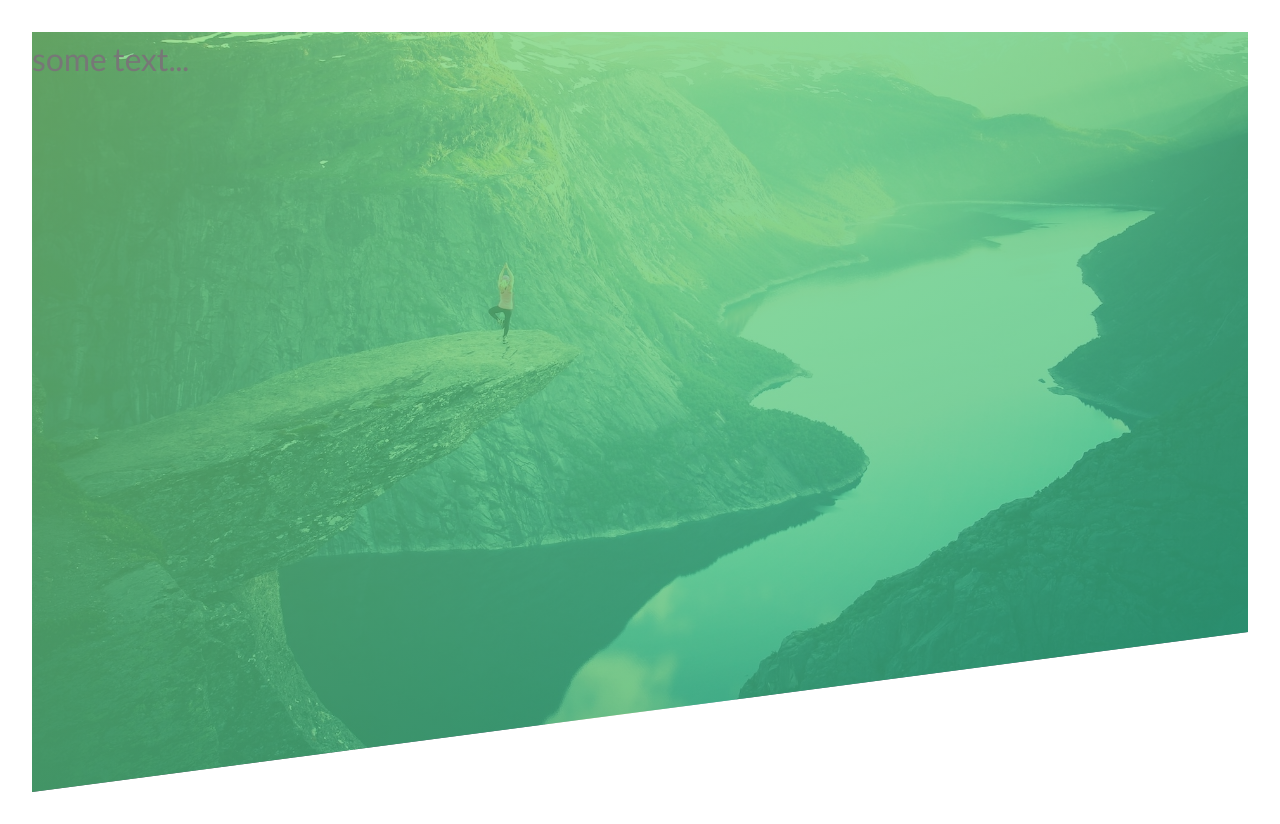
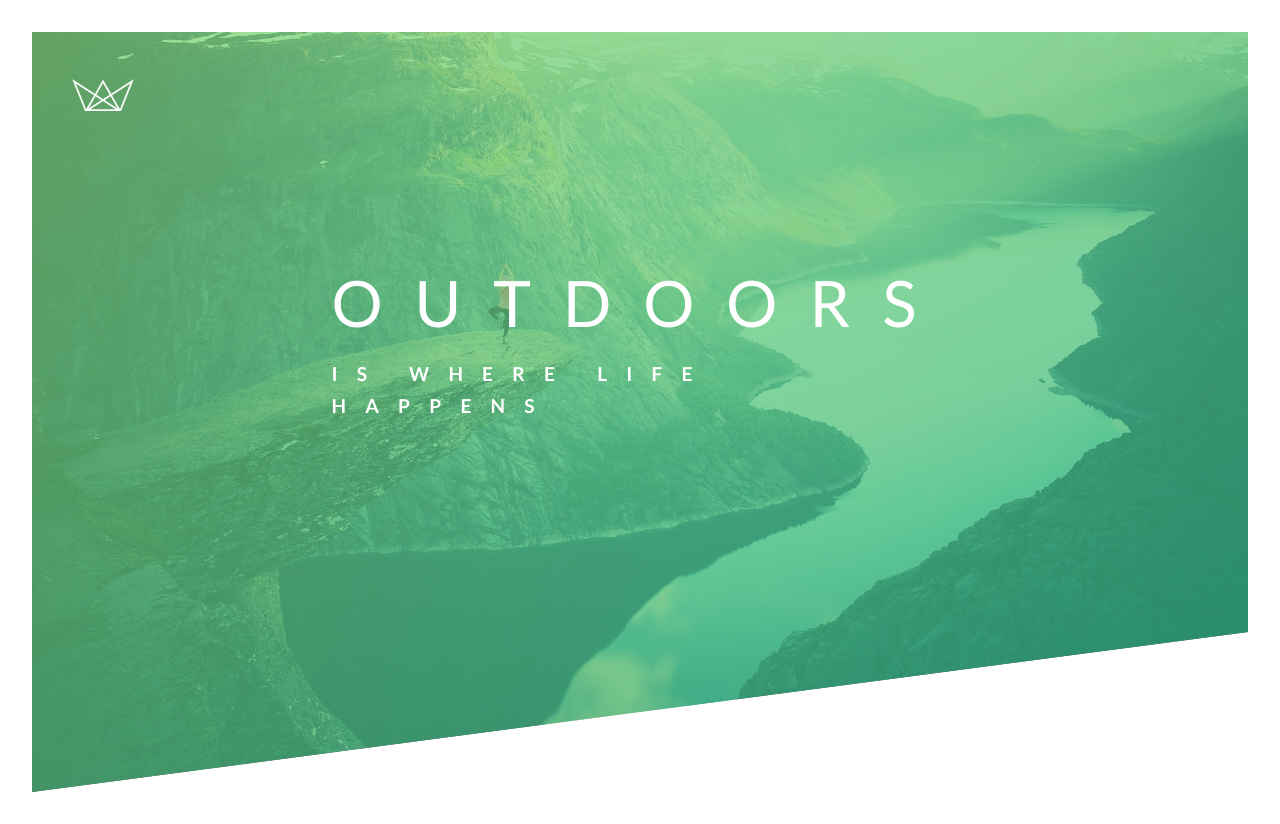
Before and after one commit to ghozlene/Responsive-website, a plain HTML site: page html/index.html in a window 1280 px wide. Drawn offline with Linux system fonts and the light colour scheme; files whose address does not match are found by name.

Commit message:
using animation on the text box

```diff
--- a/css/style.css
+++ b/css/style.css
@@ -33,4 +33,84 @@ body {
 	background-size: cover;
 	background-position: top;
 	clip-path: polygon(0 0, 100% 0, 100% 75vh, 0 100%);
+	position: relative;
 }
+
+.logo-box {
+	position: absolute;
+	top: 2.5rem;
+	left: 2.5rem;
+}
+
+.logo {
+	height: 2rem;
+}
+
+.text-box {
+	position: absolute;
+	top: 40%;
+	left: 50%;
+	transform: translate(-50%, -50%);
+}
+
+.heading-primary {
+	color: #fff;
+	text-transform: uppercase;
+
+	/*cool trick to stop the annimation for shaking   */
+	backface-visibility: hidden;
+}
+
+.heading-primary__main {
+	display: block;
+	font-size: 4rem;
+	font-weight: 400;
+	letter-spacing: 2rem;
+	animation-name: moveToLeft;
+	animation-duration: 2s;
+	animation-timing-function: ease-in;
+}
+
+.heading-primary__sub {
+	display: block;
+	font-size: 1.2rem;
+	font-weight: 700;
+	letter-spacing: 1.2rem;
+	animation-name: moveToRight;
+	animation-duration: 2s;
+	animation-timing-function: ease-in;
+}
+
+/* Animation */
+@keyframes moveToLeft {
+	0% {
+		opacity: 0;
+		transform: translateX(-100px);
+	}
+
+	80% {
+		transform: translateX(10px);
+	}
+
+	100% {
+		opacity: 1;
+		transform: translateX(0);
+	}
+}
+
+@keyframes moveToRight {
+	0% {
+		opacity: 0;
+		transform: translateX(100px);
+	}
+
+	80% {
+		transform: translateX(-10px);
+	}
+
+	100% {
+		opacity: 1;
+		transform: translateX(0);
+	}
+}
+/*********/
--- a/html/index.html
+++ b/html/index.html
@@ -17,7 +17,16 @@
 
 <body>
     <header class="header">
-        some text...
+        <div class="logo-box">
+            <img src="../images/logo-white.png" alt="Logo" class="logo">
+        </div>
+        <div class="text-box">
+            <h1 class="heading-primary">
+                <span class="heading-primary__main">OutDoors </span>
+                <span class="heading-primary__sub"> is where life happens</span>
+            </h1>
+        </div>
+
     </header>
 
 </body>
```
